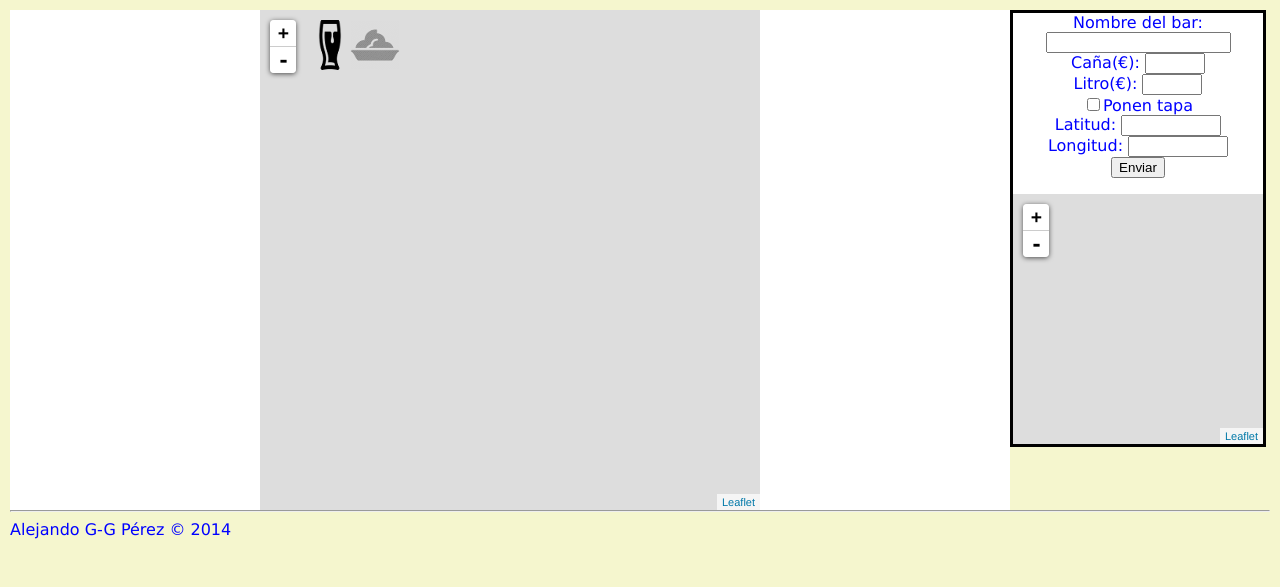
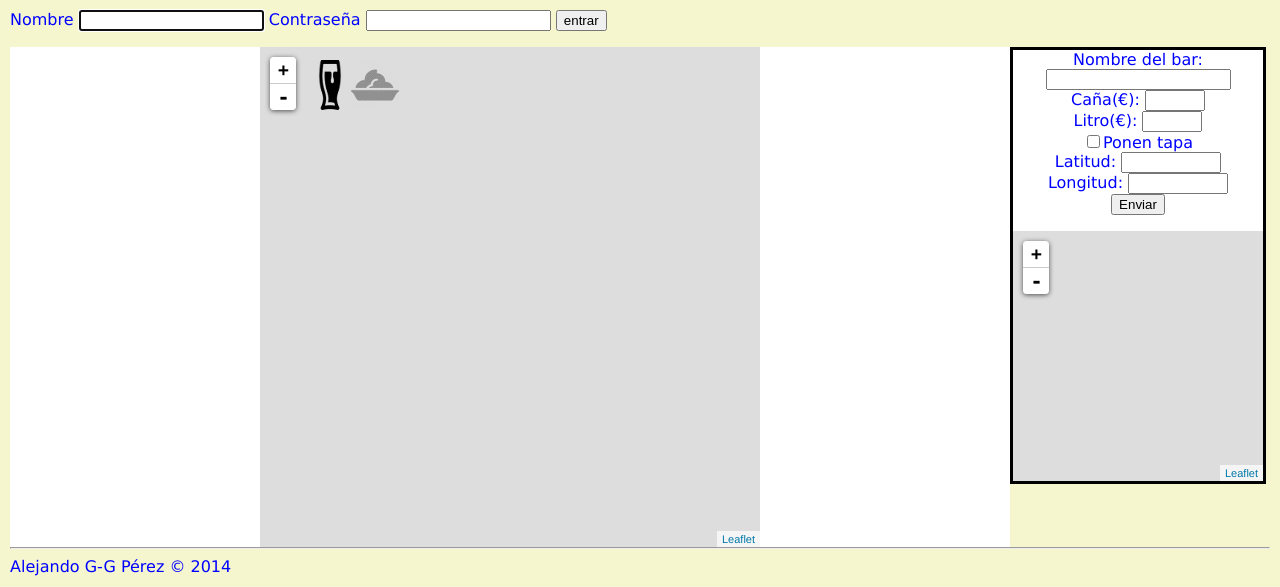
Before and after one commit to Alexggp/Bares, a Django app: page / in a window 1280 px wide. Shown: the top 587 px of the page. Run offline with Django 3.2, Linux system fonts and the light colour scheme; some libraries are stand-ins or nearby versions.

Commit message:
login logout de usuarios, error si el usuario no existe?, custom fields?

```diff
--- a/Bares/urls.py
+++ b/Bares/urls.py
@@ -5,6 +5,8 @@ urlpatterns = patterns('',
 
     url(r'^admin/', include(admin.site.urls)),
     url(r'^init','MisBares.views.initialize'),
+    url(r'^login', 'django.contrib.auth.views.login'),
+    url(r'^logout', 'MisBares.views.logout_user'),
     url(r'^addBar', 'MisBares.views.addBar'),
     url(r'^(.*)', 'MisBares.views.bares')
 )
--- a/MisBares/static/css/style_base.css
+++ b/MisBares/static/css/style_base.css
@@ -49,18 +49,25 @@ body {
 #beerIcon{
     position:absolute;
     left:310;
-    top:20;
+    top:60;
     cursor:pointer;
-    z-index:10;
+    z-index:1;
 }
 #plateIcon{
     position:absolute;
     left:350;
+    top:60;
+    cursor:pointer;
+    z-index:1;
+}
+/*
+#authentication{
+    position:absolute;
+    left:80%;
     top:20;
-    cursor:pointer;
-    z-index:10;
+    z-index:1;
 }
-
+*/
 footer{
     clear:left;
 }
--- a/MisBares/templates/MisBares/base.html
+++ b/MisBares/templates/MisBares/base.html
@@ -10,6 +10,24 @@
     </head>
 
     <body>
+    <div id="authentication">
+    {% if user_name %}
+	        <p>{{user_name}} <a href = '/logout'> Salir </a> </p>
+    {% else %}
+        <p>
+          <form method="post" action="/login"> {% csrf_token %}
+            <a>Nombre {{ login_form.username }}</a>
+            <a>Contraseña {{ login_form.password }}</a>
+            <input type="submit" value="entrar" />
+          </form></a>
+        </p>
+    {% endif %}
+    </div>
+
+
+
+
+
 
     <div id="barList"><ul></ul></div>
     <img src="/static/images/beer_glass.png" alt="Caña" id="beerIcon">
@@ -42,8 +60,6 @@
         <div id="minimap"></div>
     </div>
 
-    <!-- convertimos el json en variable de js ¿hay otra manera de hacerlo?¿por qué no puedo desde el .js? -->
-
 
 
 
--- a/MisBares/views.py
+++ b/MisBares/views.py
@@ -3,18 +3,24 @@ from django.template import RequestContext, loader
 from MisBares.models import Bar_db
 from django.core import serializers
 from django.db.models import Q
+from django.contrib.auth.forms import AuthenticationForm
+from django.contrib.auth import logout
+from django.views.decorators.csrf import csrf_exempt # to avoid  403 FORBIDDEN error
 
-# Create your views here.
+login_form=AuthenticationForm()
 
 
-from django.views.decorators.csrf import csrf_exempt # to avoid  403 FORBIDDEN error
+def logout_user(request):
+  logout(request)
+
+  return HttpResponseRedirect('/')
 
 
 def bares(request, resource):
-
+    user_name=request.user.username
 
     template = loader.get_template('MisBares/base.html')
-    context = RequestContext(request, {})
+    context = RequestContext(request, {'user_name':user_name ,'login_form':login_form})
     return HttpResponse(template.render(context))
 
 
@@ -53,7 +59,8 @@ def addBar(request):
     if (tapaPost=="false"):
         tapaPost=False
 
-    if (Bar_db.objects.filter(name=namePost,street=streetPost).exists()):  #checks if the bar already exists, sends error message if true
+    if (Bar_db.objects.filter(Q(name=namePost),Q(street=streetPost)).exists()):
+                                                                    #checks if the bar already exists, sends error message if true
         data='error'
     else:
         r=Bar_db(name=namePost,street=streetPost,price=pricePost,litre=litrePost,tapa=tapaPost,latitude=latPost,longitude=lonPost)
```
Also changed, not shown: MisBares/models.py (+14 -1 lines), MisBares/migrations/0007_myspecialuser.py (added), db.sqlite3, 4 other files.
